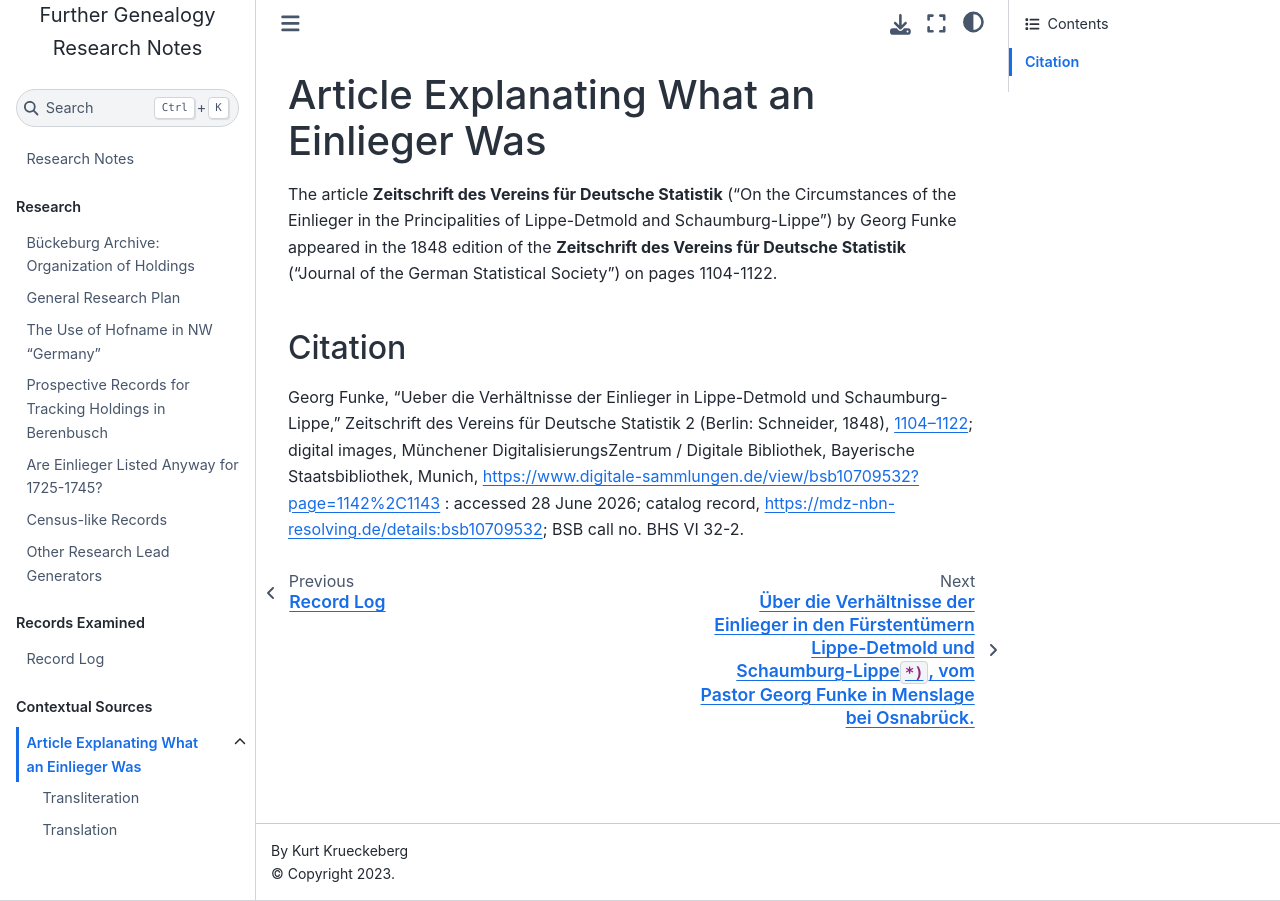
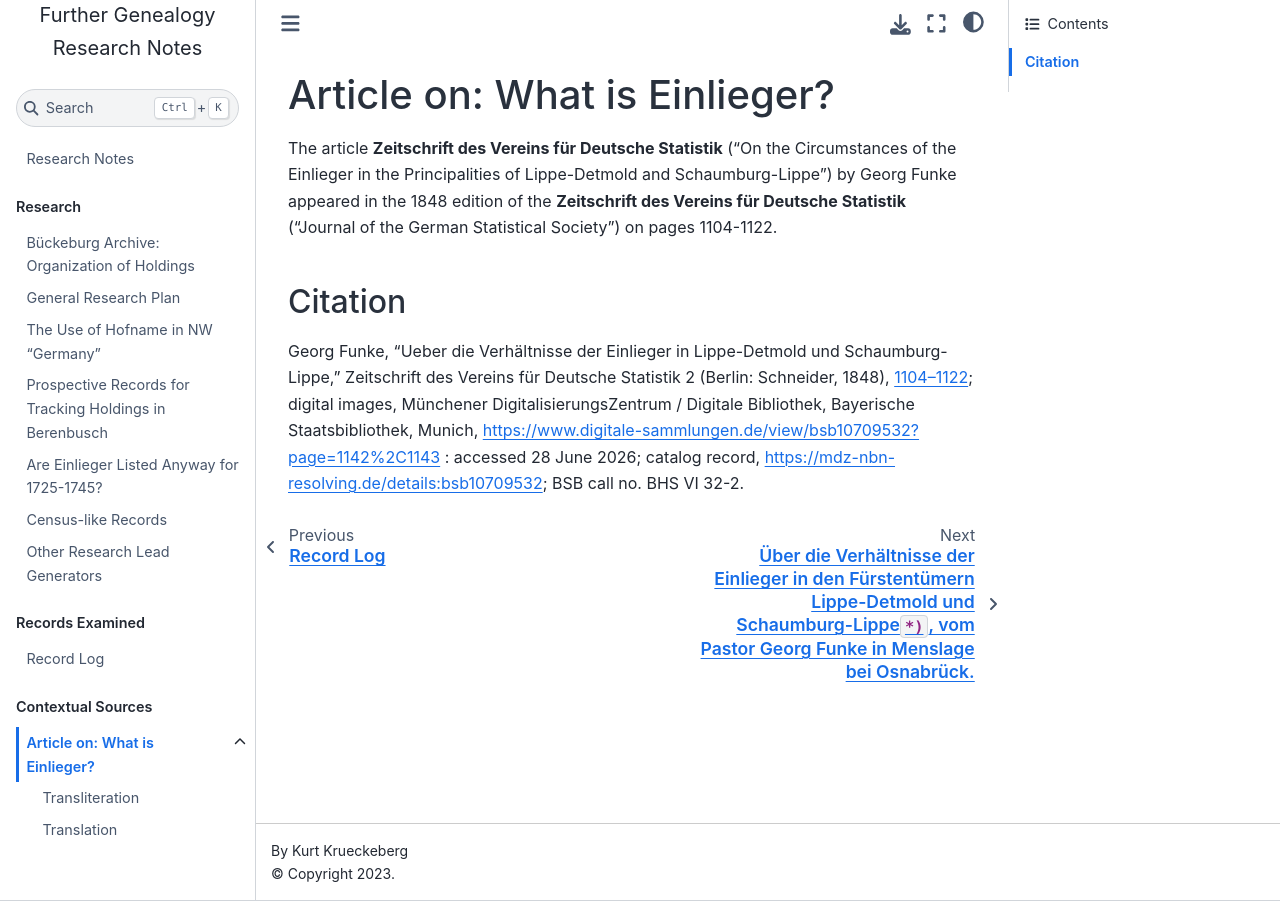
Before and after one commit to kurt-krueckeberg/sphinx-research, a Jupyter Book: the page built from contextual-sources/funke-article/index.md, in a window 1280 px wide. Built offline with Jupyter Book 1.0.4 settings and Sphinx 7.4.7 and the Sphinx Book theme 1.1.4, drawn with Linux system fonts in a browser that asks for light colours.

Commit message:
Update files

```diff
--- a/contextual-sources/funke-article/index.md
+++ b/contextual-sources/funke-article/index.md
@@ -1,4 +1,4 @@
-# Article Explanating What an Einlieger Was
+# Article on: What is Einlieger?
 
 The article **Zeitschrift des Vereins für Deutsche Statistik**
 ("On the Circumstances of the Einlieger in the Principalities of Lippe-Detmold and Schaumburg-Lippe")
```
